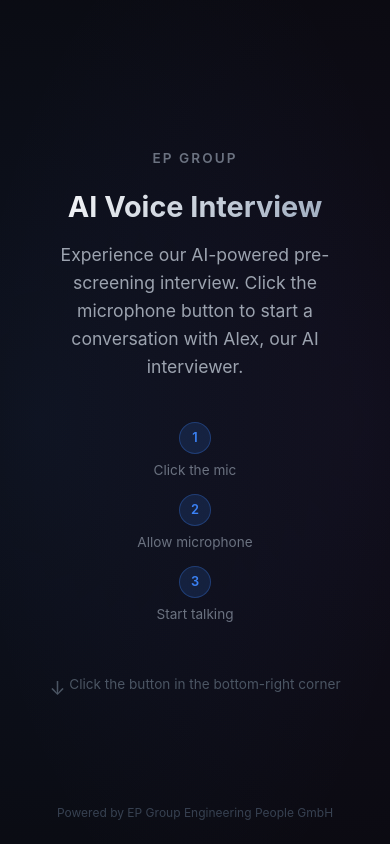
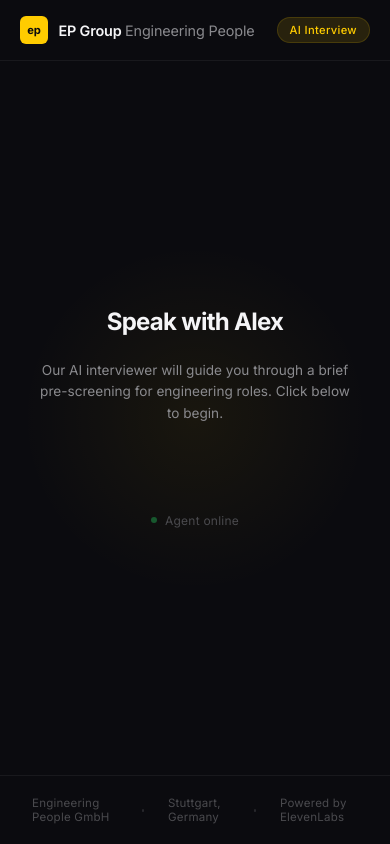
Before and after one commit to SamSpectre/Enterprise-Voice-Agents, a website: page frontend/public/index.html in a window 390 px wide. Drawn offline with Linux system fonts and the light colour scheme; a script that the page names is missing.

Commit message:
Redesign frontend with EP Group branding and professional layout
- Replace scattered layout with header/content/footer grid
- Use EP Group brand gold (#FFCC00) instead of purple/blue AI gradients
- Center ElevenLabs widget with gold-tinted orb colors
- Add Inter font, proper brand mark, status indicator
- Mobile responsive, clean dark theme

Co-Authored-By: Claude Opus 4.6 (1M context) <noreply@anthropic.com>

```diff
--- a/frontend/public/index.html
+++ b/frontend/public/index.html
@@ -4,168 +4,258 @@
     <meta charset="UTF-8">
     <meta name="viewport" content="width=device-width, initial-scale=1.0">
     <title>EP Group — AI Voice Interview</title>
+    <link rel="preconnect" href="https://fonts.googleapis.com">
+    <link rel="preconnect" href="https://fonts.gstatic.com" crossorigin>
+    <link href="https://fonts.googleapis.com/css2?family=Inter:wght@400;500;600;700&display=swap" rel="stylesheet">
     <style>
-        * { margin: 0; padding: 0; box-sizing: border-box; }
+        *, *::before, *::after { margin: 0; padding: 0; box-sizing: border-box; }
+
+        :root {
+            --gold: #FFCC00;
+            --gold-dim: rgba(255, 204, 0, 0.12);
+            --gold-subtle: rgba(255, 204, 0, 0.06);
+            --bg: #0b0b0f;
+            --surface: #141418;
+            --border: rgba(255, 255, 255, 0.06);
+            --text-primary: #f5f5f7;
+            --text-secondary: #8a8a8e;
+            --text-tertiary: #4a4a4e;
+        }
+
+        html, body {
+            height: 100%;
+            font-family: 'Inter', -apple-system, BlinkMacSystemFont, 'Segoe UI', sans-serif;
+            background: var(--bg);
+            color: var(--text-primary);
+            -webkit-font-smoothing: antialiased;
+            -moz-osx-font-smoothing: grayscale;
+        }
 
         body {
-            font-family: -apple-system, BlinkMacSystemFont, 'Segoe UI', Roboto, sans-serif;
-            background: #0a0a0f;
-            color: #e0e0e0;
+            display: grid;
+            grid-template-rows: auto 1fr auto;
             min-height: 100vh;
+            overflow: hidden;
+        }
+
+        /* ── Header ── */
+        header {
+            display: flex;
+            align-items: center;
+            justify-content: space-between;
+            padding: 1.25rem 2rem;
+            border-bottom: 1px solid var(--border);
+        }
+
+        .brand {
+            display: flex;
+            align-items: center;
+            gap: 0.65rem;
+        }
+
+        .brand-mark {
+            width: 28px;
+            height: 28px;
+            background: var(--gold);
+            border-radius: 6px;
+            display: flex;
+            align-items: center;
+            justify-content: center;
+            font-weight: 700;
+            font-size: 0.7rem;
+            color: #0b0b0f;
+            letter-spacing: -0.02em;
+        }
+
+        .brand-name {
+            font-size: 0.9rem;
+            font-weight: 600;
+            color: var(--text-primary);
+            letter-spacing: -0.01em;
+        }
+
+        .brand-name span {
+            color: var(--text-secondary);
+            font-weight: 400;
+        }
+
+        .header-badge {
+            font-size: 0.7rem;
+            font-weight: 500;
+            color: var(--gold);
+            background: var(--gold-dim);
+            padding: 0.3rem 0.75rem;
+            border-radius: 100px;
+            border: 1px solid rgba(255, 204, 0, 0.15);
+            letter-spacing: 0.03em;
+        }
+
+        /* ── Main content ── */
+        main {
             display: flex;
             flex-direction: column;
             align-items: center;
             justify-content: center;
-            overflow: hidden;
+            padding: 2rem;
+            position: relative;
         }
 
-        /* Subtle gradient background */
-        body::before {
-            content: '';
-            position: fixed;
-            top: -50%;
-            left: -50%;
-            width: 200%;
-            height: 200%;
-            background: radial-gradient(ellipse at 30% 50%, rgba(59, 130, 246, 0.08) 0%, transparent 50%),
-                        radial-gradient(ellipse at 70% 50%, rgba(139, 92, 246, 0.06) 0%, transparent 50%);
+        /* Ambient glow behind the widget */
+        .glow {
+            position: absolute;
+            top: 50%;
+            left: 50%;
+            transform: translate(-50%, -50%);
+            width: 500px;
+            height: 500px;
+            background: radial-gradient(circle, var(--gold-subtle) 0%, transparent 70%);
+            pointer-events: none;
             z-index: 0;
         }
 
-        .container {
+        .content {
             position: relative;
             z-index: 1;
             text-align: center;
-            max-width: 600px;
-            padding: 2rem;
-        }
-
-        .logo {
-            font-size: 0.85rem;
-            font-weight: 600;
-            letter-spacing: 0.15em;
-            text-transform: uppercase;
-            color: #6b7280;
-            margin-bottom: 1.5rem;
+            display: flex;
+            flex-direction: column;
+            align-items: center;
+            gap: 1.5rem;
         }
 
         h1 {
-            font-size: 2.5rem;
+            font-size: 2rem;
             font-weight: 700;
-            line-height: 1.2;
-            margin-bottom: 1rem;
-            background: linear-gradient(135deg, #ffffff 0%, #94a3b8 100%);
-            -webkit-background-clip: text;
-            -webkit-text-fill-color: transparent;
-            background-clip: text;
+            letter-spacing: -0.03em;
+            line-height: 1.15;
+            color: var(--text-primary);
         }
 
         .subtitle {
-            font-size: 1.1rem;
-            color: #9ca3af;
+            font-size: 0.95rem;
+            color: var(--text-secondary);
             line-height: 1.6;
-            margin-bottom: 2.5rem;
+            max-width: 440px;
         }
 
-        .instructions {
-            display: flex;
-            gap: 2rem;
-            justify-content: center;
-            margin-bottom: 3rem;
+        /* ── Widget container ── */
+        .widget-area {
+            margin-top: 1rem;
+            width: 380px;
+            max-width: 90vw;
+            position: relative;
+            z-index: 2;
         }
 
-        .step {
+        /* ── Status indicator ── */
+        .status {
             display: flex;
-            flex-direction: column;
             align-items: center;
             gap: 0.5rem;
+            margin-top: 1.5rem;
         }
 
-        .step-number {
-            width: 32px;
-            height: 32px;
+        .status-dot {
+            width: 6px;
+            height: 6px;
             border-radius: 50%;
-            background: rgba(59, 130, 246, 0.15);
-            border: 1px solid rgba(59, 130, 246, 0.3);
+            background: #22c55e;
+            animation: pulse-dot 2s ease-in-out infinite;
+        }
+
+        @keyframes pulse-dot {
+            0%, 100% { opacity: 1; }
+            50% { opacity: 0.4; }
+        }
+
+        .status-text {
+            font-size: 0.75rem;
+            color: var(--text-tertiary);
+            letter-spacing: 0.02em;
+        }
+
+        /* ── Footer ── */
+        footer {
             display: flex;
             align-items: center;
             justify-content: center;
-            font-size: 0.8rem;
-            font-weight: 600;
-            color: #3b82f6;
+            gap: 1.5rem;
+            padding: 1.25rem 2rem;
+            border-top: 1px solid var(--border);
         }
 
-        .step-text {
-            font-size: 0.85rem;
-            color: #6b7280;
+        footer span {
+            font-size: 0.72rem;
+            color: var(--text-tertiary);
+            letter-spacing: 0.02em;
         }
 
-        .widget-hint {
-            font-size: 0.85rem;
-            color: #4b5563;
-            margin-top: 2rem;
+        footer .sep {
+            width: 3px;
+            height: 3px;
+            border-radius: 50%;
+            background: var(--text-tertiary);
+            opacity: 0.5;
         }
 
-        .widget-hint .arrow {
-            display: inline-block;
-            animation: bounce 2s infinite;
-            font-size: 1.2rem;
+        /* ── Mobile ── */
+        @media (max-width: 640px) {
+            header { padding: 1rem 1.25rem; }
+            h1 { font-size: 1.5rem; }
+            .subtitle { font-size: 0.85rem; }
+            .widget-area { width: 320px; }
+            .glow { width: 350px; height: 350px; }
         }
 
-        @keyframes bounce {
-            0%, 100% { transform: translateY(0); }
-            50% { transform: translateY(6px); }
-        }
-
-        .footer {
-            position: fixed;
-            bottom: 1.5rem;
-            font-size: 0.75rem;
-            color: #374151;
-            z-index: 1;
-        }
-
-        @media (max-width: 640px) {
-            h1 { font-size: 1.8rem; }
-            .instructions { flex-direction: column; gap: 1rem; }
+        /* ── Overrides for ElevenLabs widget in page flow ── */
+        elevenlabs-convai {
+            position: relative !important;
+            display: block;
         }
     </style>
 </head>
 <body>
 
-<div class="container">
-    <div class="logo">EP Group</div>
-    <h1>AI Voice Interview</h1>
-    <p class="subtitle">
-        Experience our AI-powered pre-screening interview.
-        Click the microphone button to start a conversation with Alex,
-        our AI interviewer.
-    </p>
+<header>
+    <div class="brand">
+        <div class="brand-mark">ep</div>
+        <div class="brand-name">EP Group <span>Engineering People</span></div>
+    </div>
+    <div class="header-badge">AI Interview</div>
+</header>
 
-    <div class="instructions">
-        <div class="step">
-            <div class="step-number">1</div>
-            <span class="step-text">Click the mic</span>
+<main>
+    <div class="glow"></div>
+    <div class="content">
+        <h1>Speak with Alex</h1>
+        <p class="subtitle">
+            Our AI interviewer will guide you through a brief
+            pre-screening for engineering roles. Click below to begin.
+        </p>
+
+        <div class="widget-area">
+            <elevenlabs-convai
+                agent-id="agent_8701kncm94jgfzzv8k8x792qr7jj"
+                avatar-orb-color-1="#FFCC00"
+                avatar-orb-color-2="#D4A000"
+            ></elevenlabs-convai>
         </div>
-        <div class="step">
-            <div class="step-number">2</div>
-            <span class="step-text">Allow microphone</span>
-        </div>
-        <div class="step">
-            <div class="step-number">3</div>
-            <span class="step-text">Start talking</span>
+
+        <div class="status">
+            <div class="status-dot"></div>
+            <span class="status-text">Agent online</span>
         </div>
     </div>
+</main>
 
-    <p class="widget-hint">
-        <span class="arrow">&#8595;</span> Click the button in the bottom-right corner
-    </p>
-</div>
+<footer>
+    <span>Engineering People GmbH</span>
+    <div class="sep"></div>
+    <span>Stuttgart, Germany</span>
+    <div class="sep"></div>
+    <span>Powered by ElevenLabs</span>
+</footer>
 
-<div class="footer">Powered by EP Group Engineering People GmbH</div>
-
-<!-- ElevenLabs Conversational AI Widget -->
-<elevenlabs-convai agent-id="agent_8701kncm94jgfzzv8k8x792qr7jj"></elevenlabs-convai>
 <script src="https://unpkg.com/@elevenlabs/convai-widget-embed" async type="text/javascript"></script>
 
 </body>
```
